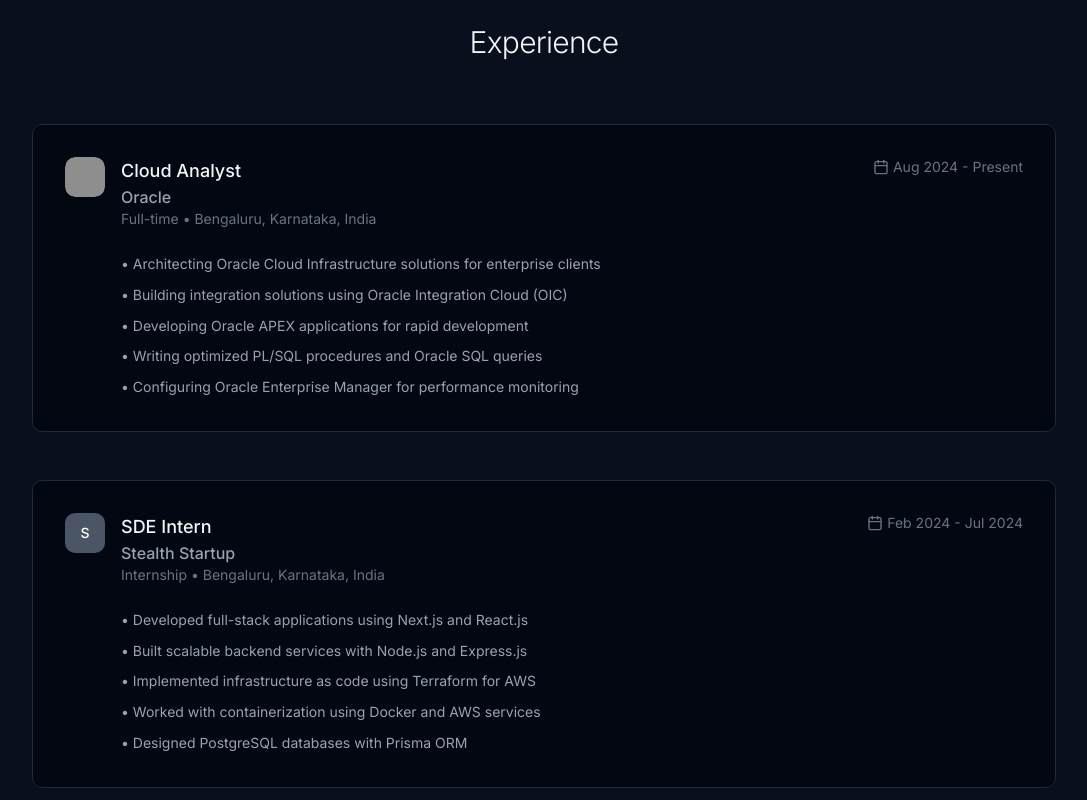
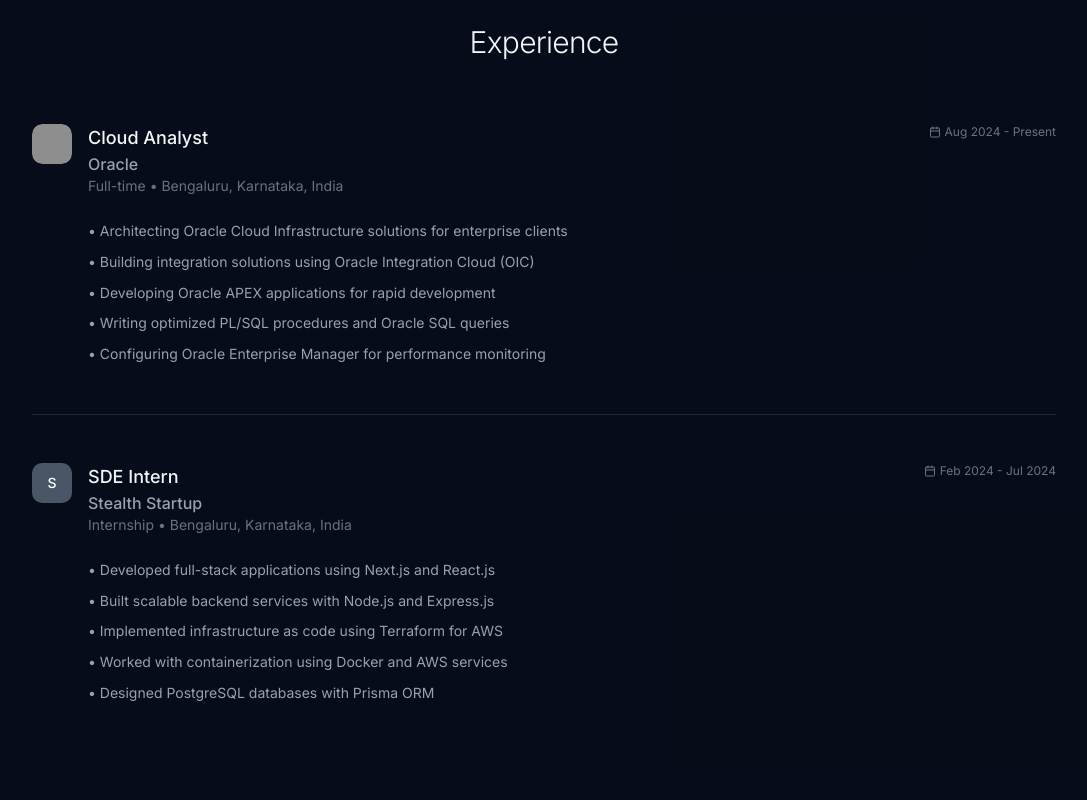
Before and after one commit to NiharikaSurapuram/portfolio, a Next.js app: page / in a window 1280 px wide. Shown: the part 1260-2060 px from the top of the page, without its empty margins (96-1183 px from the left). Built offline with nearby package versions, Linux system fonts and the light colour scheme; grey boxes are pictures that could not be loaded.

Commit message:
fix(portfolio): refine experience section layout and styles
- Adjusted background opacity for improved visual clarity in the experience section.
- Updated padding and margin styles for better spacing and alignment.
- Modified text size for date indicators to enhance readability.

```diff
--- a/app/page.tsx
+++ b/app/page.tsx
@@ -173,14 +173,14 @@
       {/* Experience Section */}
       <section
         id="experience"
-        className="py-24 px-6 bg-gray-50/50 dark:bg-gray-900/50"
+        className="py-24 px-6 bg-gray-50/30 dark:bg-gray-900/30"
       >
         <div className="max-w-5xl mx-auto">
           <h2 className="text-3xl font-light text-gray-900 dark:text-gray-100 mb-16 text-center tracking-tight">
             Experience
           </h2>
           <div className="space-y-12">
-            <div className="bg-white dark:bg-gray-950 p-8 rounded-lg border border-gray-100 dark:border-gray-800">
+            <div className="border-b border-gray-100 dark:border-gray-800 pb-12">
               <div className="flex justify-between items-start mb-6">
                 <div className="flex items-start space-x-4">
                   <Avatar className="w-10 h-10 rounded-lg">
@@ -206,8 +206,8 @@
                   </div>
                 </div>
                 <div className="text-right">
-                  <span className="text-sm text-gray-500 dark:text-gray-500 flex items-center">
-                    <Calendar className="w-4 h-4 mr-1" />
+                  <span className="text-xs text-gray-500 dark:text-gray-500 flex items-center">
+                    <Calendar className="w-3 h-3 mr-1" />
                     Aug 2024 - Present
                   </span>
                 </div>
@@ -236,7 +236,7 @@
               </div>
             </div>
 
-            <div className="bg-white dark:bg-gray-950 p-8 rounded-lg border border-gray-100 dark:border-gray-800">
+            <div>
               <div className="flex justify-between items-start mb-6">
                 <div className="flex items-start space-x-4">
                   <div className="w-10 h-10 bg-gray-600 rounded-lg flex items-center justify-center">
@@ -255,8 +255,8 @@
                   </div>
                 </div>
                 <div className="text-right">
-                  <span className="text-sm text-gray-500 dark:text-gray-500 flex items-center">
-                    <Calendar className="w-4 h-4 mr-1" />
+                  <span className="text-xs text-gray-500 dark:text-gray-500 flex items-center">
+                    <Calendar className="w-3 h-3 mr-1" />
                     Feb 2024 - Jul 2024
                   </span>
                 </div>
```
